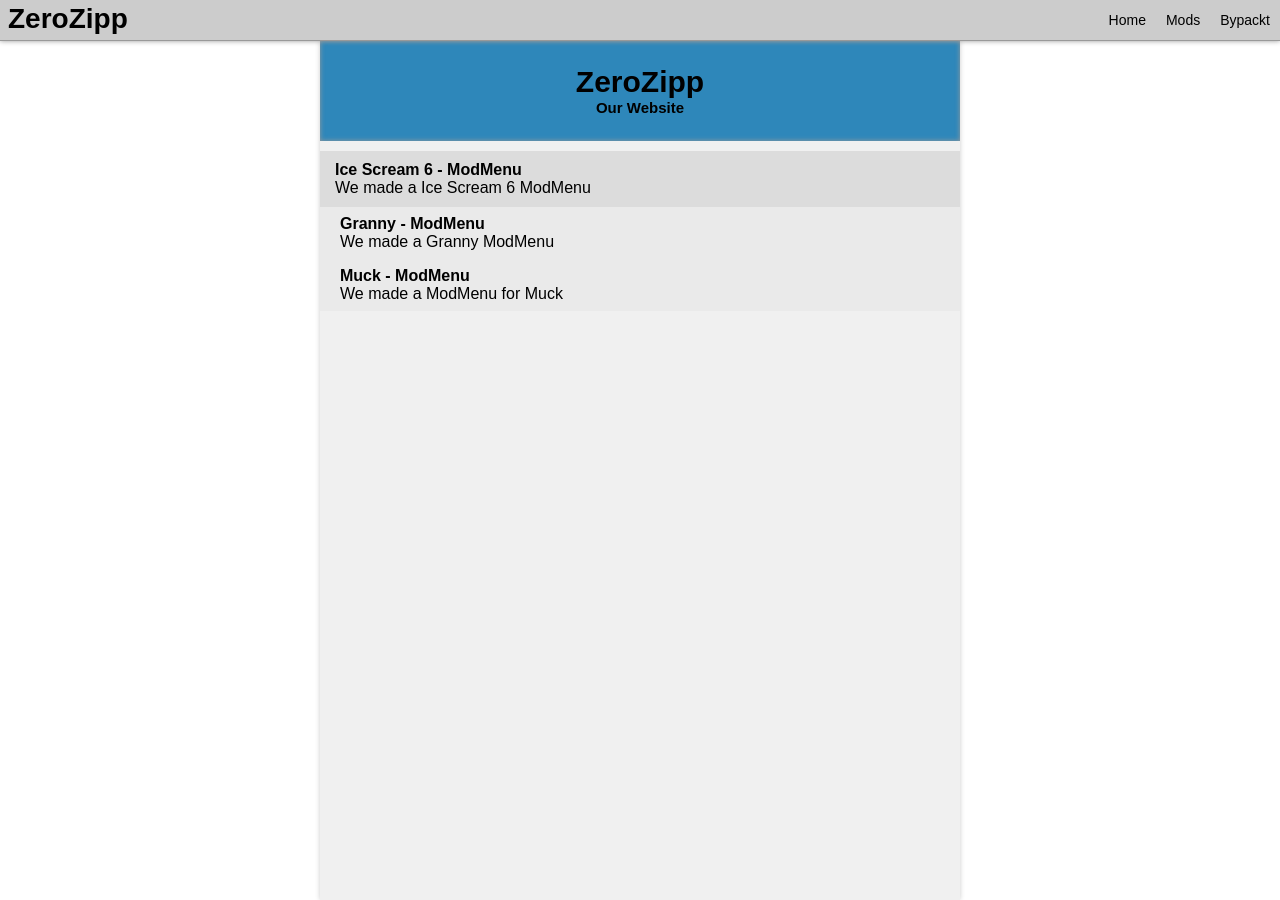
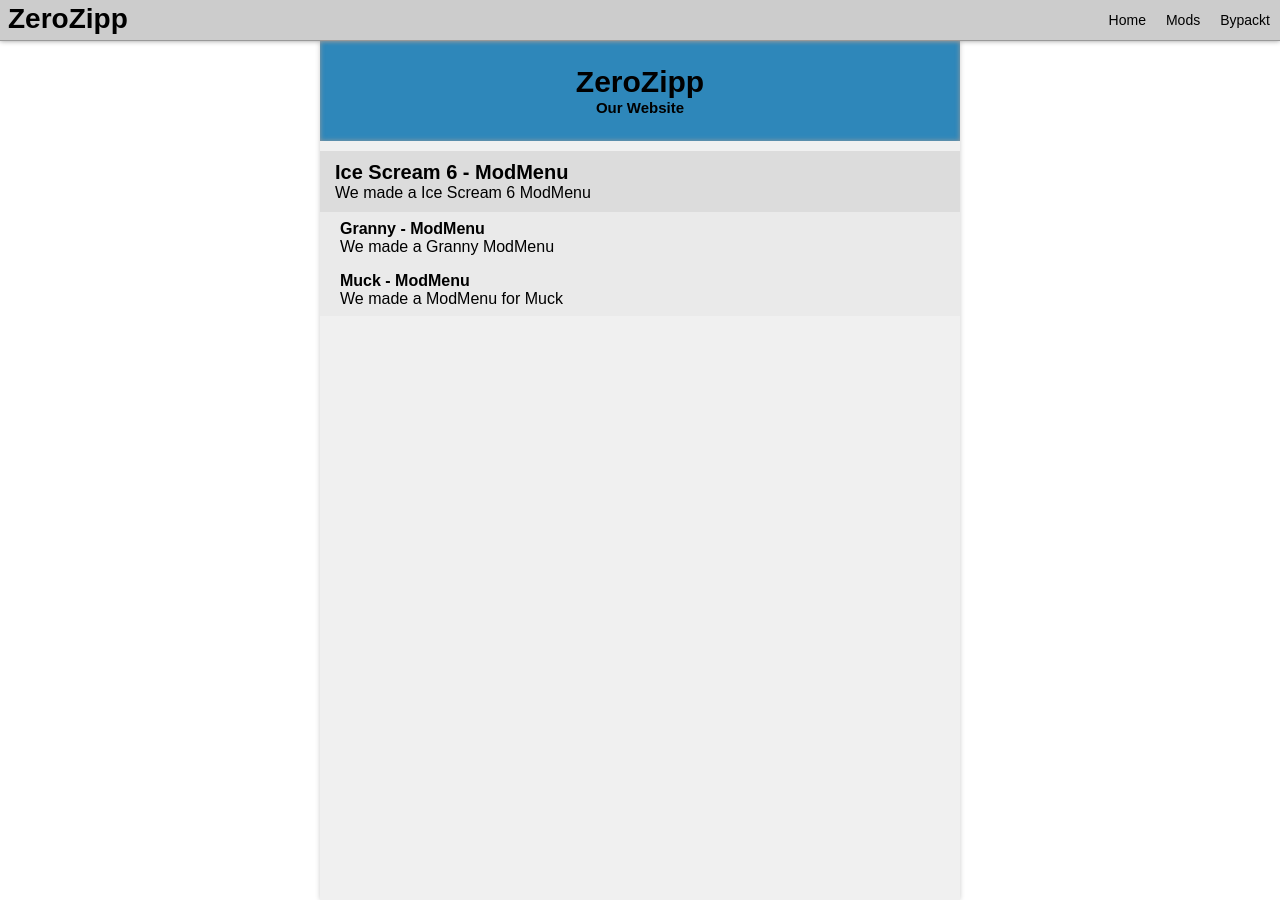
Before and after one commit to ZeroZipp/zerozipp.github.io, a Jekyll site: the page built from mods.md, in a window 1280 px wide. Built offline with Jekyll 4.4.1, drawn with Linux system fonts in a browser that asks for light colours; our own code applies the rules of GitHub Pages for plain Markdown files.

Commit message:
Update mods.md

```diff
--- a/mods.md
+++ b/mods.md
@@ -1,5 +1,5 @@
 <div class="topmessage" onclick="link('/mods/icescream6')">
-    <h1 class="h4">Ice Scream 6 - ModMenu</h1>
+    <h1 class="h3">Ice Scream 6 - ModMenu</h1>
     <r>We made a Ice Scream 6 ModMenu</r>
 </div>
 <div class="message" onclick="link('/mods/granny')">
```
